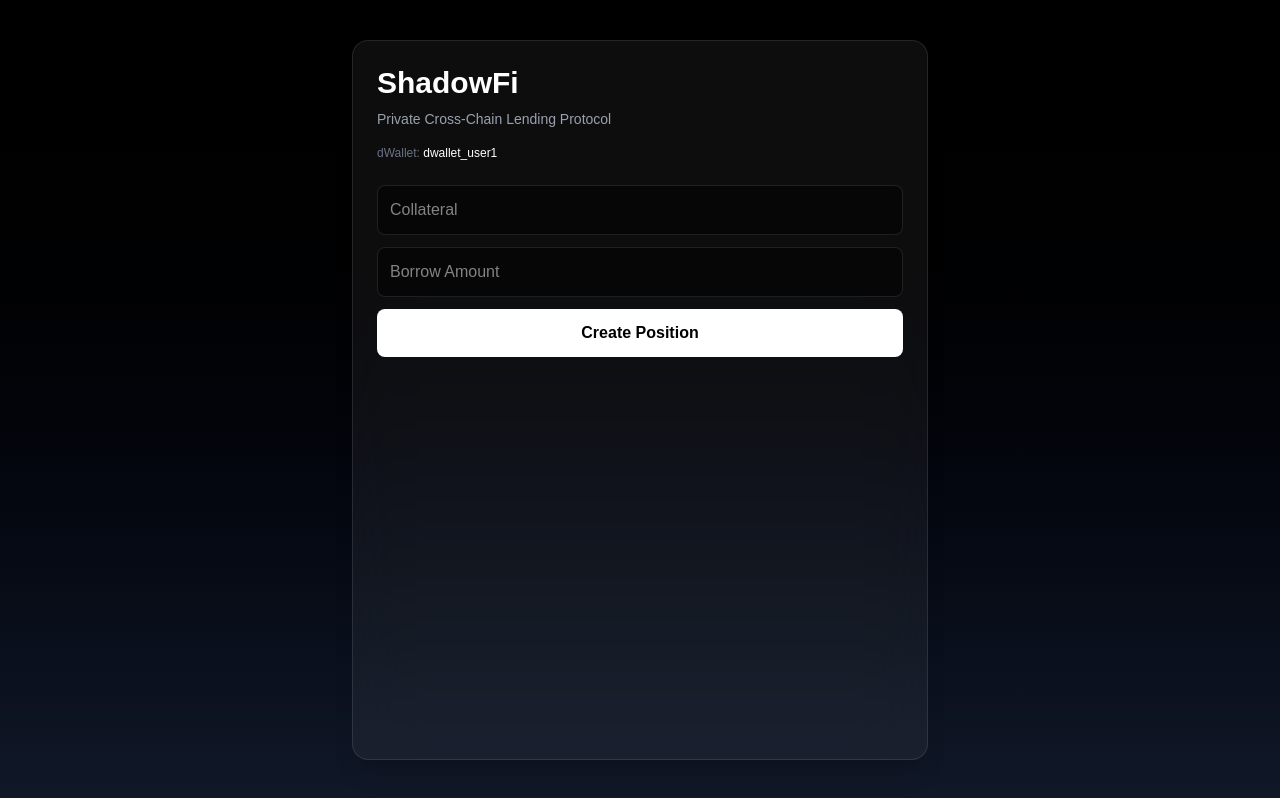
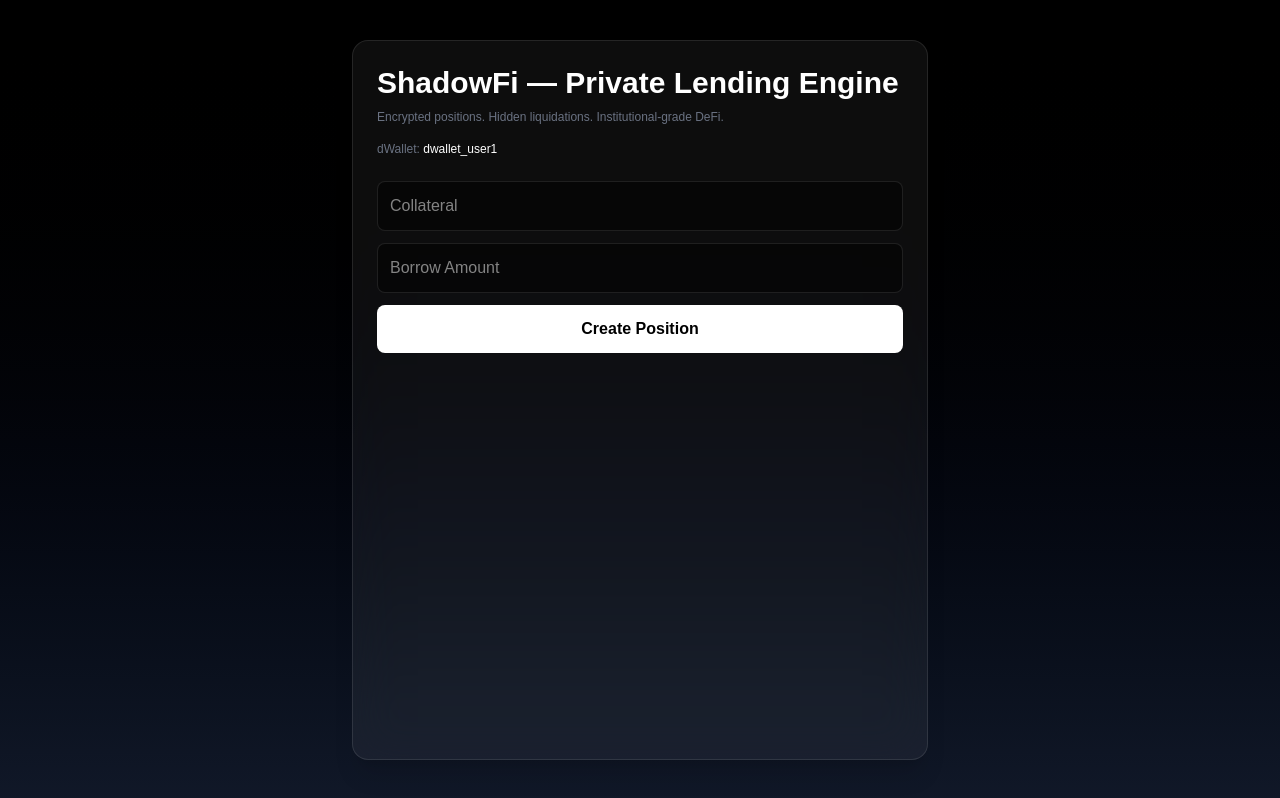
Before and after one commit to linnbenton/shadowfi, a Next.js app in the folder apps/web/: page / in a window 1280 px wide. Built offline with nearby package versions, Linux system fonts and the light colour scheme.

Commit message:
feat: improve README and enhance UI/logic in dashboard

```diff
--- a/apps/web/app/page.tsx
+++ b/apps/web/app/page.tsx
@@ -25,8 +25,12 @@ export default function Home() {
   function handleCreate() {
     const data = { collateral, debt };
     const encrypted = encrypt(data);
+
     setPosition(encrypted);
     setLiquidated(false);
+
+    setHealth(0);
+    setStatus("SAFE");
   }
 
   // 🤖 AUTO LIQUIDATION LOOP
@@ -35,18 +39,18 @@ export default function Home() {
 
     const interval = setInterval(() => {
       const h = computeHealth(position);
+      const s = getStatus(h);
+
       setHealth(h);
-
-      const s = h >= 1.5 ? "SAFE" : h >= 1.0 ? "RISKY" : "LIQUIDATABLE";
       setStatus(s);
 
-      if (h < 1 && !liquidated) {
+      if (h < 1) {
         setLiquidated(true);
       }
     }, 2000);
 
     return () => clearInterval(interval);
-  }, [position, liquidated]);
+  }, [position]);
 
   // 🎨 health bar %
   const healthPercent = Math.min(health * 50, 100);
@@ -54,9 +58,11 @@ export default function Home() {
   return (
     <main className="min-h-screen bg-gradient-to-b from-black to-gray-900 text-white p-10 flex justify-center">
       <div className="w-full max-w-xl bg-white/5 backdrop-blur-xl border border-white/10 rounded-2xl p-6 shadow-xl">
-        <h1 className="text-3xl font-bold mb-2">ShadowFi</h1>
-        <p className="text-gray-400 mb-4 text-sm">
-          Private Cross-Chain Lending Protocol
+        <h1 className="text-3xl font-bold mb-2">
+          ShadowFi — Private Lending Engine
+        </h1>
+        <p className="text-gray-500 text-xs mb-4">
+          Encrypted positions. Hidden liquidations. Institutional-grade DeFi.
         </p>
 
         <p className="text-gray-500 text-xs mb-6">
```
Also changed, not shown: 1 other file (tests, documents, lock files or other folders).
